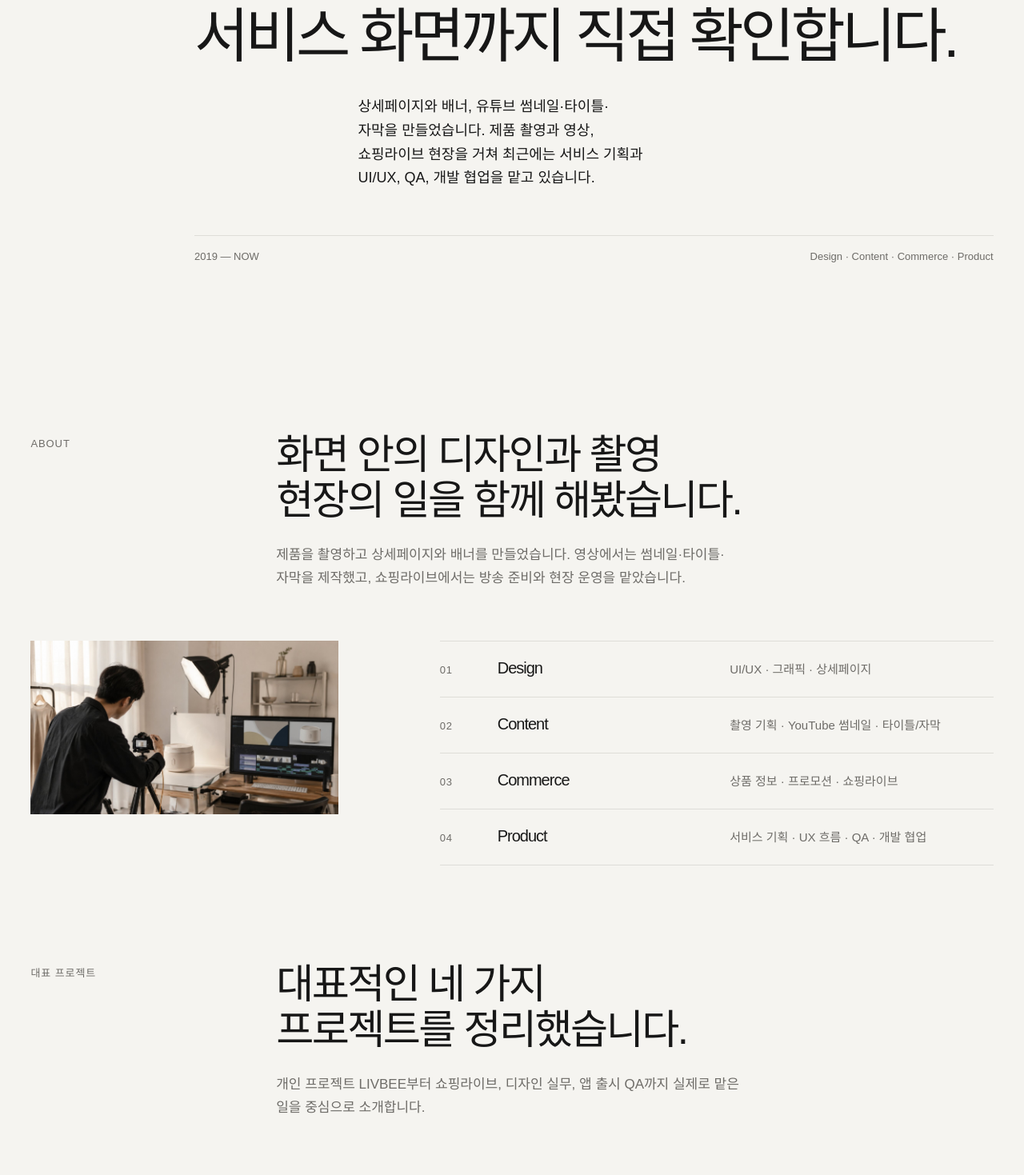
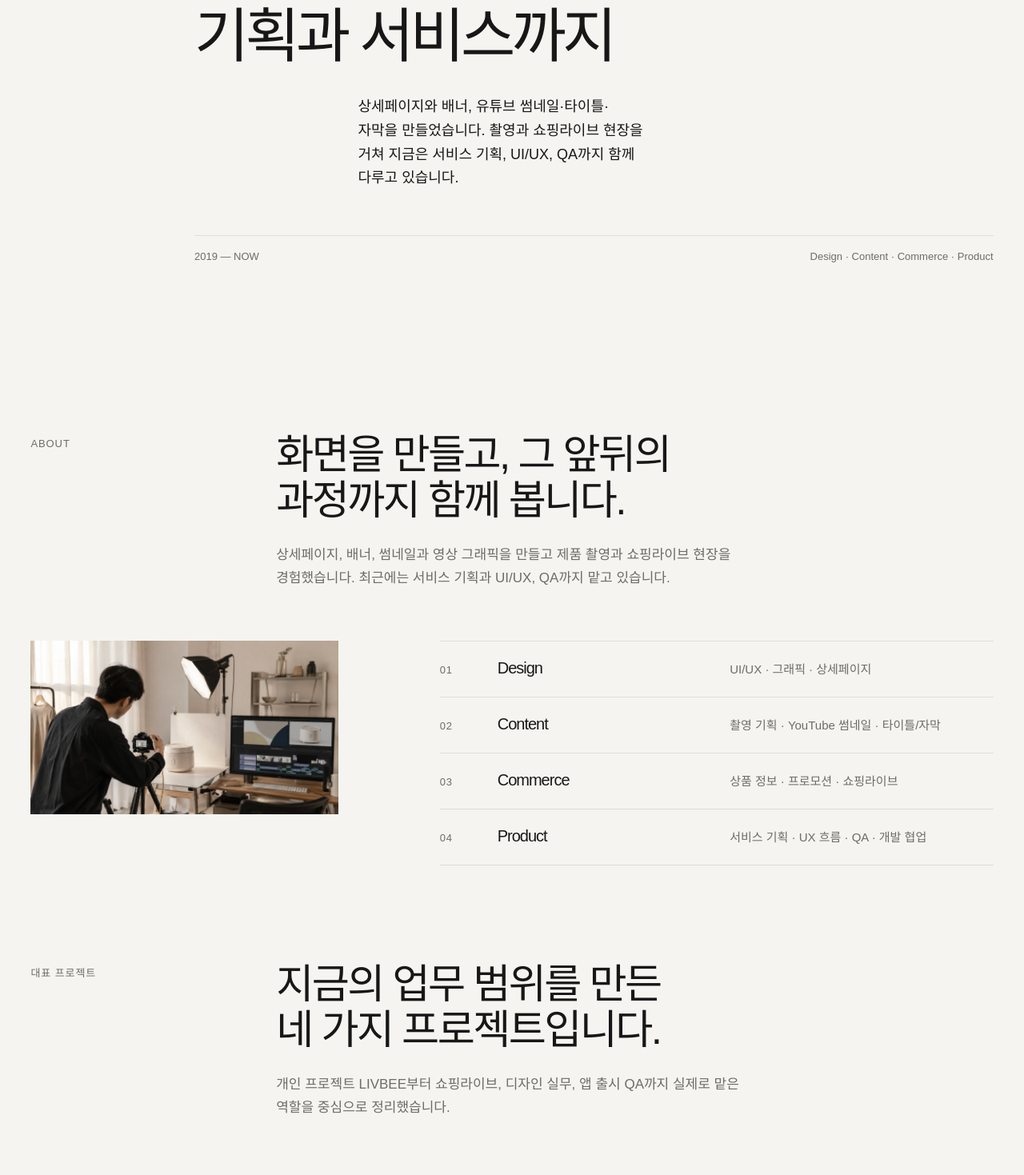
Before and after one commit to livee0322/taewoong-portfolio, a Next.js app: page / in a window 1280 px wide. Shown: the part 381-1850 px from the top of the page at 80% size. Built offline with nearby package versions, Linux system fonts and the light colour scheme; no server answers; the database is empty.

Commit message:
polish home grid rhythm and copy

```diff
--- a/src/app/globals.css
+++ b/src/app/globals.css
@@ -84,7 +84,7 @@ ul, ol { margin: 0; padding: 0; }
 
 .section-heading { display: grid; grid-template-columns: repeat(12, minmax(0, 1fr)); column-gap: 24px; }
 .section-heading > .eyebrow { grid-column: 1 / span 2; padding-top: 0.4rem; }
-.section-heading > h1, .section-heading > h2 { grid-column: 4 / span 8; font-size: clamp(2.5rem, 4vw, 4rem); }
+.section-heading > h1, .section-heading > h2 { grid-column: 4 / span 8; max-width: 48rem; font-size: clamp(2.5rem, 4vw, 4rem); }
 .section-description { grid-column: 4 / span 6; max-width: 38rem; margin-top: var(--space-heading-body); color: var(--color-muted); font-size: 1.0625rem; line-height: 1.72; }
 
 .site-header {
@@ -113,7 +113,7 @@ ul, ol { margin: 0; padding: 0; }
 .identity { border-top: 0; }
 .identity-layout { display: grid; grid-template-columns: repeat(12, minmax(0, 1fr)); gap: 24px; margin-top: var(--space-16); }
 .identity-layout > .media-placeholder { grid-column: 1 / span 4; }
-.capability-list { grid-column: 6 / -1; border-top: 1px solid var(--color-border); }
+.capability-list { display: grid; grid-column: 6 / -1; grid-template-rows: repeat(4, minmax(0, 1fr)); border-top: 1px solid var(--color-border); }
 .capability-item { display: grid; grid-template-columns: 3.5rem 1fr 1.2fr; align-items: baseline; column-gap: var(--space-4); padding-block: 1.35rem; border-bottom: 1px solid var(--color-border); }
 .capability-item h3 { font-size: 1.25rem; }
 .capability-item > p:last-child { color: var(--color-muted); font-size: 0.9375rem; }
@@ -165,8 +165,9 @@ ul, ol { margin: 0; padding: 0; }
 .detail-view-link { display: inline-flex; align-items: center; gap: 0.4rem; margin-top: var(--space-caption); color: var(--color-muted); font-size: 0.8125rem; text-decoration: underline; text-underline-offset: 3px; }
 .detail-view-link:hover { color: var(--color-text); }
 
-.works-heading-row { display: flex; align-items: end; justify-content: space-between; gap: var(--space-6); }
-.works-heading-row .section-heading { flex: 1; }
+.works-heading-row { display: grid; grid-template-columns: repeat(12, minmax(0, 1fr)); align-items: end; column-gap: 24px; }
+.works-heading-row .section-heading { display: contents; }
+.works-heading-row > .text-link { grid-column: 10 / -1; grid-row: 2; align-self: end; justify-self: end; }
 .text-link { display: inline-flex; align-items: center; gap: 0.75rem; padding-bottom: 0.25rem; border-bottom: 1px solid currentColor; font-size: 0.9375rem; font-weight: 500; transition: opacity var(--motion-fast) var(--ease-out); }
 .text-link:hover { opacity: 0.65; }
 .text-link-arrow::before { content: attr(data-arrow); }
@@ -205,8 +206,8 @@ ul, ol { margin: 0; padding: 0; }
 .representative-note p:not(.eyebrow) { margin-top: var(--space-4); color: var(--color-muted); font-size: 0.9375rem; }
 .representative-note .text-link { margin-top: var(--space-6); }
 .career-route { display: grid; grid-template-columns: repeat(4, minmax(0, 1fr)); margin-top: var(--space-8); border-top: 1px solid var(--color-text); }
-.career-route span { display: flex; min-height: 4rem; align-items: center; padding: var(--space-3) 0; border-bottom: 1px solid var(--color-border); color: var(--color-muted); font-size: clamp(0.9375rem, 1.2vw, 1.125rem); }
-.career-route span + span { padding-left: var(--space-4); border-left: 1px solid var(--color-border); }
+.career-route span { display: flex; min-height: 4rem; align-items: center; padding: var(--space-3) var(--space-4); border-bottom: 1px solid var(--color-border); color: var(--color-muted); font-size: clamp(0.9375rem, 1.2vw, 1.125rem); }
+.career-route span + span { border-left: 1px solid var(--color-border); }
 .career-route span + span::before { content: "→"; margin-right: 0.75rem; color: var(--color-soft); }
 .career-list { margin-top: var(--space-12); list-style: none; border-top: 1px solid var(--color-border); border-bottom: 1px solid var(--color-border); }
 .career-item { display: grid; grid-template-columns: 2.4fr 2fr 4fr; gap: 24px; padding-block: var(--space-6); }
@@ -217,7 +218,7 @@ ul, ol { margin: 0; padding: 0; }
 .career-detail { max-width: 37rem; }
 .career-role { margin-bottom: 0.5rem; font-weight: 500; }
 .career-detail > p:last-child { color: var(--color-muted); font-size: 0.9375rem; }
-.career-item-personal { background: color-mix(in srgb, var(--color-surface) 65%, transparent); padding-inline: var(--space-4); }
+.career-item-personal { background: color-mix(in srgb, var(--color-surface) 65%, transparent); }
 
 .workflow { border-top: 0; }
 .workflow-list { display: grid; grid-template-columns: repeat(2, minmax(0, 1fr)); gap: 0 32px; margin-top: var(--space-12); }
@@ -227,11 +228,12 @@ ul, ol { margin: 0; padding: 0; }
 .workflow-item > p { color: var(--color-muted); font-size: 0.9375rem; }
 .workflow-item .workflow-tools { grid-column: 2; color: var(--color-text); font-size: 0.8125rem; }
 
-.contact { padding-bottom: clamp(6rem, 10vw, 9rem); }
-.contact-layout { display: grid; grid-template-columns: repeat(12, minmax(0, 1fr)); gap: 24px; margin-top: var(--space-4); }
-.contact-layout h2 { grid-column: 1 / span 8; font-size: clamp(3rem, 6vw, 5.5rem); }
+.contact { display: grid; grid-template-columns: repeat(12, minmax(0, 1fr)); column-gap: 24px; padding-bottom: clamp(6rem, 10vw, 9rem); }
+.contact > .eyebrow { grid-column: 1 / span 2; padding-top: 0.4rem; }
+.contact-layout { display: contents; }
+.contact-layout h2 { grid-column: 4 / span 6; max-width: 42rem; font-size: clamp(3rem, 5vw, 4.75rem); }
 .contact-layout > div { grid-column: 10 / -1; align-self: end; }
-.contact-layout > div > p { color: var(--color-muted); font-size: 0.9375rem; }
+.contact-layout > div > p { max-width: 38rem; color: var(--color-muted); font-size: 1.0625rem; line-height: 1.72; }
 .contact-layout .text-link { margin-top: var(--space-6); }
 
 [data-reveal] { opacity: 1; transform: none; }
@@ -374,8 +376,12 @@ ul, ol { margin: 0; padding: 0; }
   .responsive-pair-reverse .responsive-pair-copy { grid-column: 7 / -1; }
   .responsive-pair-reverse .pair-desktop { grid-column: 2 / span 5; }
   .responsive-pair-reverse .pair-mobile { grid-column: 1 / span 2; }
-  .contact-layout h2 { grid-column: 1 / span 6; }
-  .contact-layout > div { grid-column: 7 / -1; }
+  .works-heading-row { grid-template-columns: repeat(8, minmax(0, 1fr)); }
+  .works-heading-row > .text-link { grid-column: 3 / span 5; grid-row: 3; justify-self: start; margin-top: var(--space-6); }
+  .contact { grid-template-columns: repeat(8, minmax(0, 1fr)); }
+  .contact > .eyebrow { grid-column: 1 / span 2; }
+  .contact-layout h2 { grid-column: 3 / -1; }
+  .contact-layout > div { grid-column: 3 / span 5; grid-row: 2; margin-top: var(--space-6); }
 }
 
 /* Featured projects share one 4:3 card contract across source image ratios. */
@@ -434,6 +440,7 @@ ul, ol { margin: 0; padding: 0; }
   .project-card-tags { margin-top: var(--space-5); }
   .project-card-cta { margin-top: var(--space-5); }
   .works-heading-row { display: block; }
+  .works-heading-row .section-heading { display: block; }
   .works-heading-row > .text-link { margin-top: var(--space-6); }
   .featured-work { display: block; }
   .featured-work-copy { padding-top: var(--space-4); padding-bottom: 0; }
@@ -460,13 +467,13 @@ ul, ol { margin: 0; padding: 0; }
   .career-item { display: block; padding-block: var(--space-6); }
   .career-company { margin-top: 0.85rem; }
   .career-detail { margin-top: var(--space-4); }
-  .career-item-personal { padding-inline: var(--space-4); }
+  .career-item-personal { padding-inline: 0; }
   .workflow-list { display: block; margin-top: var(--space-8); }
   .workflow-item { display: block; padding-block: var(--space-6); }
   .workflow-item > p, .workflow-item .workflow-tools { margin-top: 0.5rem; }
   .workflow-item:nth-last-child(-n + 2) { border-bottom: 0; }
   .workflow-item:last-child { border-bottom: 1px solid var(--color-border); }
-  .contact { padding-bottom: var(--space-16); }
+  .contact { display: block; padding-bottom: var(--space-16); }
   .contact-layout { display: block; margin-top: var(--space-4); }
   .contact-layout h2 { max-width: 10ch; font-size: clamp(2.25rem, 10.5vw, 2.75rem); line-height: 1.16; }
   .contact-layout > div { margin-top: var(--space-6); }
@@ -503,6 +510,10 @@ ul, ol { margin: 0; padding: 0; }
 }
 
 @media (min-width: 1024px) {
+  .workflow-item { grid-template-rows: minmax(0, 1fr) auto; align-items: start; }
+  .workflow-item h3,
+  .workflow-item > p:not(.workflow-tools) { grid-row: 1; }
+  .workflow-item .workflow-tools { grid-row: 2; }
   .responsive-pair { min-height: 42rem; }
 }
 
--- a/src/content/normalize.ts
+++ b/src/content/normalize.ts
@@ -13,6 +13,32 @@ type LegacySnapshot = Omit<Partial<PortfolioSnapshot>, "projects"> & {
 };
 
 const canonicalTitle = new Map(canonicalProjects.map((project) => [project.id, project.title]));
+
+const obsoleteHomeCopy = {
+  hero: {
+    titles: ["기획부터 디자인까지", "디자인과 콘텐츠를 만들고,\n서비스 화면까지 직접 확인합니다."],
+    descriptions: ["상세페이지와 배너, 유튜브 썸네일·타이틀·자막같은 디자인 작업부터 쇼핑라이브 촬영과 영상 편집 최근에는 서비스 기획과 UI/UX, QA 등을 진행했습니다.", "상세페이지와 배너, 유튜브 썸네일·타이틀·자막을 만들었습니다. 제품 촬영과 영상, 쇼핑라이브 현장을 거쳐 최근에는 서비스 기획과 UI/UX, QA, 개발 협업을 맡고 있습니다."],
+  },
+  about: {
+    titles: ["디자인 뿐만 아니라, 기획까지 같이", "화면 안의 디자인과 촬영 현장의 일을 함께 해봤습니다."],
+    descriptions: ["상세페이지와 배너, 유튜브 썸네일·타이틀·자막같은 디자인 작업부터 쇼핑라이브 기획과 최근에는 서비스 기획과 UI/UX, QA 등을 진행했습니다.", "제품을 촬영하고 상세페이지와 배너를 만들었습니다. 영상에서는 썸네일·타이틀·자막을 제작했고, 쇼핑라이브에서는 방송 준비와 현장 운영을 맡았습니다."],
+  },
+  projects: { titles: ["대표적인 네 가지 프로젝트를 정리했습니다."], descriptions: ["개인 프로젝트 LIVBEE부터 쇼핑라이브, 디자인 실무, 앱 출시 QA까지 실제로 맡은 일을 중심으로 소개합니다."] },
+  works: { titles: ["공개 가능한 실무 작업을 골라 소개합니다."], descriptions: ["유튜브 썸네일, 영상 타이틀과 자막, 이벤트 그래픽, 쇼핑라이브 배너, 상세페이지 중 공개 가능한 결과물을 골랐습니다."] },
+  career: { titles: [], descriptions: ["회사와 팀이 바뀔 때마다 맡은 역할도 달라졌습니다. 아래에 실제 경력 순서와 각 시기에 담당한 일을 적었습니다."] },
+  workflow: { titles: [], descriptions: ["무엇을 보여줘야 하는지 먼저 정리합니다. 직접 제작하거나 협업으로 구현한 뒤에는 화면과 현장에서 빠진 부분을 다시 확인합니다."] },
+  contact: { titles: ["디자인부터 운영까지,\n해온 일을 더 보여드리겠습니다."], descriptions: ["그래픽, 콘텐츠, 커머스, 서비스 화면을 함께 다뤄온 경험이 필요하다면 작업 모음과 경력을 살펴봐 주세요."] },
+} as const;
+
+function migrateSectionCopy<T extends { title: string; description: string }>(incoming: T | undefined, fallback: T, obsolete: { readonly titles: readonly string[]; readonly descriptions: readonly string[] }): T {
+  if (!incoming) return structuredClone(fallback);
+  return {
+    ...fallback,
+    ...incoming,
+    title: obsolete.titles.includes(incoming.title) ? fallback.title : incoming.title,
+    description: obsolete.descriptions.includes(incoming.description) ? fallback.description : incoming.description,
+  };
+}
 
 function normalizeProject(project: LegacyProject, index: number, isLegacy: boolean): Project | null {
   const slug = project.slug;
@@ -55,16 +81,13 @@ export function normalizeSnapshot(value: unknown, fallback: PortfolioSnapshot):
     home: {
       ...structuredClone(fallback.home),
       ...legacyHome,
-      projects: {
-        ...fallback.home.projects,
-        ...legacyHome?.projects,
-        ...(isLegacy ? fallback.home.projects : {}),
-      },
-      workflow: {
-        ...fallback.home.workflow,
-        ...legacyHome?.workflow,
-        ...(isLegacy ? fallback.home.workflow : {}),
-      },
+      hero: migrateSectionCopy(legacyHome?.hero, fallback.home.hero, obsoleteHomeCopy.hero),
+      about: migrateSectionCopy(legacyHome?.about, fallback.home.about, obsoleteHomeCopy.about),
+      projects: isLegacy ? structuredClone(fallback.home.projects) : migrateSectionCopy(legacyHome?.projects, fallback.home.projects, obsoleteHomeCopy.projects),
+      works: migrateSectionCopy(legacyHome?.works, fallback.home.works, obsoleteHomeCopy.works),
+      career: migrateSectionCopy(legacyHome?.career, fallback.home.career, obsoleteHomeCopy.career),
+      workflow: isLegacy ? structuredClone(fallback.home.workflow) : migrateSectionCopy(legacyHome?.workflow, fallback.home.workflow, obsoleteHomeCopy.workflow),
+      contact: migrateSectionCopy(legacyHome?.contact, fallback.home.contact, obsoleteHomeCopy.contact),
     },
     projects: orderedProjects,
   } as PortfolioSnapshot;
--- a/src/content/seed.ts
+++ b/src/content/seed.ts
@@ -52,16 +52,16 @@ export const seedSnapshot: PortfolioSnapshot = {
   home: {
     hero: {
       eyebrow: "이태웅 · 디자이너",
-      title: "디자인과 콘텐츠를 만들고,\n서비스 화면까지 직접 확인합니다.",
-      description: "상세페이지와 배너, 유튜브 썸네일·타이틀·자막을 만들었습니다. 제품 촬영과 영상, 쇼핑라이브 현장을 거쳐 최근에는 서비스 기획과 UI/UX, QA, 개발 협업을 맡고 있습니다.",
+      title: "디자인에서 시작해, 기획과 서비스까지",
+      description: "상세페이지와 배너, 유튜브 썸네일·타이틀·자막을 만들었습니다. 촬영과 쇼핑라이브 현장을 거쳐 지금은 서비스 기획, UI/UX, QA까지 함께 다루고 있습니다.",
       period: "2019 — NOW",
       disciplines: "Design · Content · Commerce · Product",
-      lineBreaks: "manual",
+      lineBreaks: "auto",
     },
     about: {
       eyebrow: "About",
-      title: "화면 안의 디자인과 촬영 현장의 일을 함께 해봤습니다.",
-      description: "제품을 촬영하고 상세페이지와 배너를 만들었습니다. 영상에서는 썸네일·타이틀·자막을 제작했고, 쇼핑라이브에서는 방송 준비와 현장 운영을 맡았습니다.",
+      title: "화면을 만들고, 그 앞뒤의 과정까지 함께 봅니다.",
+      description: "상세페이지, 배너, 썸네일과 영상 그래픽을 만들고 제품 촬영과 쇼핑라이브 현장을 경험했습니다. 최근에는 서비스 기획과 UI/UX, QA까지 맡고 있습니다.",
       image: aboutImage,
       capabilities: [
         { id: "design", title: "Design", description: "UI/UX · 그래픽 · 상세페이지", visible: true },
@@ -72,28 +72,28 @@ export const seedSnapshot: PortfolioSnapshot = {
     },
     projects: {
       eyebrow: "대표 프로젝트",
-      title: "대표적인 네 가지 프로젝트를 정리했습니다.",
-      description: "개인 프로젝트 LIVBEE부터 쇼핑라이브, 디자인 실무, 앱 출시 QA까지 실제로 맡은 일을 중심으로 소개합니다.",
+      title: "지금의 업무 범위를 만든 네 가지 프로젝트입니다.",
+      description: "개인 프로젝트 LIVBEE부터 쇼핑라이브, 디자인 실무, 앱 출시 QA까지 실제로 맡은 역할을 중심으로 정리했습니다.",
     },
     works: {
       eyebrow: "작업 모음",
-      title: "공개 가능한 실무 작업을 골라 소개합니다.",
-      description: "유튜브 썸네일, 영상 타이틀과 자막, 이벤트 그래픽, 쇼핑라이브 배너, 상세페이지 중 공개 가능한 결과물을 골랐습니다.",
+      title: "실무에서 만든 작업 중 공개 가능한 결과물을 골랐습니다.",
+      description: "유튜브 썸네일, 영상 타이틀과 자막, 이벤트 그래픽, 쇼핑라이브 콘텐츠, 상세페이지 작업을 모았습니다.",
     },
     career: {
       eyebrow: "경력",
       title: "2019년 제품 디자인부터 지금의 서비스 기획까지.",
-      description: "회사와 팀이 바뀔 때마다 맡은 역할도 달라졌습니다. 아래에 실제 경력 순서와 각 시기에 담당한 일을 적었습니다.",
+      description: "회사와 역할이 바뀌면서 맡는 일도 넓어졌습니다. 실제 경력 순서와 각 시기의 주요 업무를 정리했습니다.",
     },
     workflow: {
       eyebrow: "작업 방식",
       title: "목적을 정리하고, 만든 뒤에는 실제 화면에서 확인합니다.",
-      description: "무엇을 보여줘야 하는지 먼저 정리합니다. 직접 제작하거나 협업으로 구현한 뒤에는 화면과 현장에서 빠진 부분을 다시 확인합니다.",
+      description: "무엇을 보여줘야 하는지 먼저 정리하고, 제작이나 협업 이후에는 실제 화면과 현장에서 빠진 부분을 다시 확인합니다.",
     },
     contact: {
       eyebrow: "Contact",
-      title: "디자인부터 운영까지,\n해온 일을 더 보여드리겠습니다.",
-      description: "그래픽, 콘텐츠, 커머스, 서비스 화면을 함께 다뤄온 경험이 필요하다면 작업 모음과 경력을 살펴봐 주세요.",
+      title: "디자인부터 운영까지, 더 이야기할 수 있습니다.",
+      description: "그래픽, 콘텐츠, 커머스, 서비스 화면까지 함께 다뤄온 경험을 작업과 경력으로 정리했습니다.",
       ctaLabel: "작업 모음 보기",
       ctaUrl: "/works",
       email: "",
```
